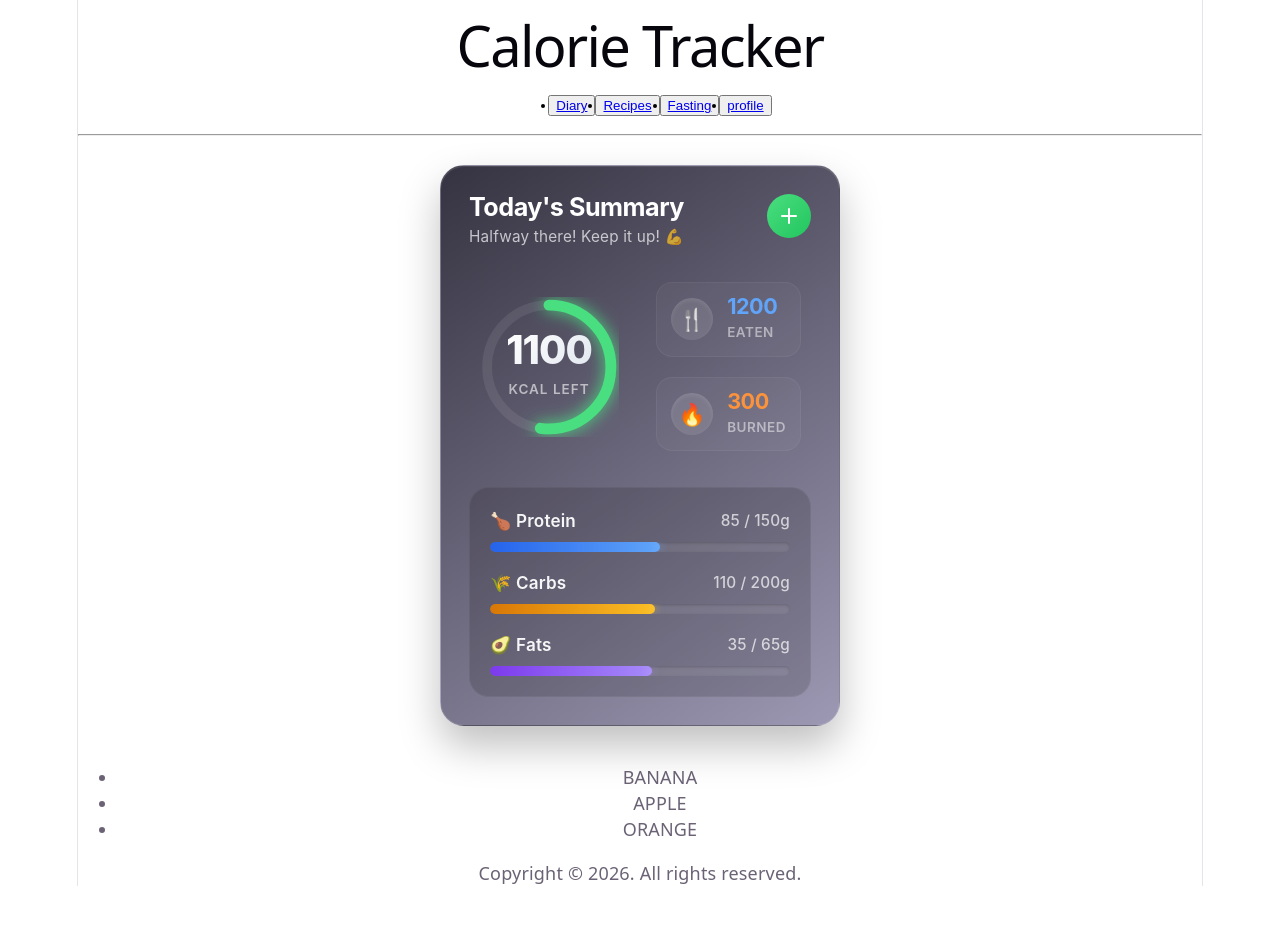
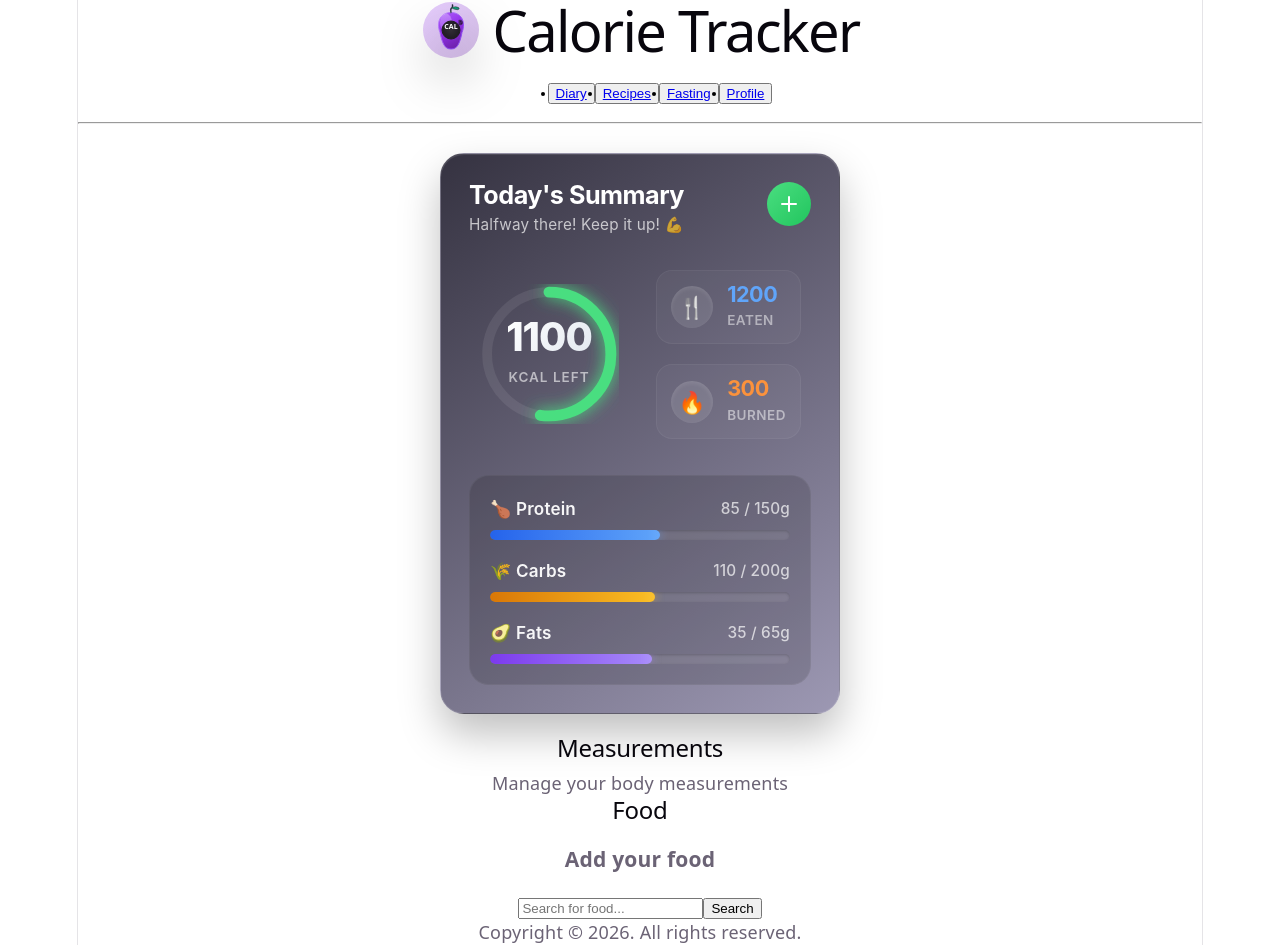
Before and after one commit to Seyiolufemi89/CalorieTracker, a React (Vite) app in the folder Calorie-Tracker-App/: page / in a window 1280 px wide. Before the commit the page ends 886 px from the top, so only its background shows below. Built offline with nearby package versions, Linux system fonts and the light colour scheme.

Commit message:
feat: add MeasurementsCard component, integrate CalorieTrackerLogo in Header, and enhance Food component with search functionality

```diff
--- a/Calorie-Tracker-App/src/App.jsx
+++ b/Calorie-Tracker-App/src/App.jsx
@@ -3,12 +3,14 @@ import Footer from './Footer.jsx';
 import Food from './Food.jsx';
 import Card from './Card.jsx';
 import './Appstyle.css';
+import MeasurementsCard from './MeasurementsCard.jsx';
 
 function App() {
   return (
     <>
       <Header />
       <Card />
+      <MeasurementsCard />
       <Food />
       <Footer />
     </>
--- a/Calorie-Tracker-App/src/Appstyle.css
+++ b/Calorie-Tracker-App/src/Appstyle.css
@@ -17,8 +17,8 @@
 /* Dashboard Card Container */
 .dashboard-card {
     background: linear-gradient(145deg, rgba(31, 28, 44, 0.9), rgba(146, 141, 171, 0.9));
+    -webkit-backdrop-filter: blur(16px);
     backdrop-filter: blur(16px);
-    -webkit-backdrop-filter: blur(16px);
     border: 1px solid rgba(255, 255, 255, 0.15);
     color: white;
     border-radius: 24px;
@@ -144,6 +144,7 @@
 .gradient-text {
     background: linear-gradient(135deg, #ffffff, #e2e8f0);
     -webkit-background-clip: text;
+    background-clip: text;
     -webkit-text-fill-color: transparent;
 }
 
@@ -308,3 +309,10 @@
     background: linear-gradient(90deg, #7c3aed, #a78bfa);
     box-shadow: 0 0 10px rgba(167, 139, 250, 0.5);
 }
+
+
+.food-search-container {
+    display: flex;
+    gap: 12px;
+    margin-bottom: 20px;
+}
--- /dev/null
+++ b/Calorie-Tracker-App/src/CalorieTrackerLogo.jsx
@@ -0,0 +1,133 @@
+export function CalorieTrackerLogo({ size = 120 }) {
+  return (
+    <svg
+      width={size}
+      height={size}
+      viewBox="0 0 120 120"
+      fill="none"
+      xmlns="http://www.w3.org/2000/svg"
+      style={{ filter: 'drop-shadow(0 25px 25px rgba(0,0,0,0.25))' }}
+    >
+      {/* Background circle */}
+      <circle cx="60" cy="60" r="56" fill="url(#bgGradient)" opacity="0.3" />
+
+      {/* Apple body - Main purple gradient */}
+      <path
+        d="M 60 25
+           C 45 25, 35 35, 35 50
+           C 35 55, 36 60, 38 65
+           C 40 75, 42 82, 45 88
+           C 48 94, 52 98, 60 98
+           C 68 98, 72 94, 75 88
+           C 78 82, 80 75, 82 65
+           C 84 60, 85 55, 85 50
+           C 85 35, 75 25, 60 25 Z"
+        fill="url(#appleGradient)"
+        stroke="url(#appleStroke)"
+        strokeWidth="2"
+      />
+
+      {/* Apple highlight - lighter purple */}
+      <ellipse
+        cx="50"
+        cy="45"
+        rx="12"
+        ry="18"
+        fill="url(#highlightGradient)"
+        opacity="0.4"
+      />
+
+      {/* Stem - gray to black */}
+      <path
+        d="M 60 25 Q 58 18, 62 15 Q 64 13, 63 10"
+        stroke="url(#stemGradient)"
+        strokeWidth="3"
+        fill="none"
+        strokeLinecap="round"
+      />
+
+      {/* Leaf - purple accent */}
+      <path
+        d="M 62 15 Q 70 12, 75 15 Q 77 16, 76 18 Q 74 20, 70 19 Q 65 18, 62 16"
+        fill="url(#leafGradient)"
+        stroke="#1F1F1F"
+        strokeWidth="1"
+      />
+
+      {/* Leaf vein detail */}
+      <path
+        d="M 68 16 Q 72 17, 74 18"
+        stroke="#6B21A8"
+        strokeWidth="0.5"
+        fill="none"
+      />
+
+      {/* Calorie counter badge - circular */}
+      <circle cx="60" cy="60" r="18" fill="url(#badgeGradient)" opacity="0.95" />
+      <circle cx="60" cy="60" r="18" fill="none" stroke="#1F1F1F" strokeWidth="2" />
+
+      {/* Calorie number */}
+      <text
+        x="60"
+        y="58"
+        textAnchor="middle"
+        fill="#FFFFFF"
+        fontSize="14"
+        fontWeight="bold"
+        fontFamily="system-ui, -apple-system, sans-serif"
+      >
+        CAL
+      </text>
+
+      {/* Bite mark - top right */}
+      <path
+        d="M 75 40 Q 80 38, 83 42 Q 85 45, 83 48 Q 80 52, 75 50"
+        fill="#1A1A1A"
+        opacity="0.6"
+      />
+
+      {/* Small bite detail circles */}
+      <circle cx="79" cy="43" r="1.5" fill="#0A0A0A" opacity="0.4" />
+      <circle cx="81" cy="47" r="1.5" fill="#0A0A0A" opacity="0.4" />
+
+      {/* Gradients */}
+      <defs>
+        <linearGradient id="bgGradient" x1="0%" y1="0%" x2="100%" y2="100%">
+          <stop offset="0%" stopColor="#A855F7" />
+          <stop offset="100%" stopColor="#6B21A8" />
+        </linearGradient>
+
+        <linearGradient id="appleGradient" x1="30%" y1="0%" x2="70%" y2="100%">
+          <stop offset="0%" stopColor="#A855F7" />
+          <stop offset="40%" stopColor="#9333EA" />
+          <stop offset="100%" stopColor="#6B21A8" />
+        </linearGradient>
+
+        <linearGradient id="appleStroke" x1="0%" y1="0%" x2="100%" y2="100%">
+          <stop offset="0%" stopColor="#C084FC" />
+          <stop offset="100%" stopColor="#7C3AED" />
+        </linearGradient>
+
+        <linearGradient id="highlightGradient" x1="0%" y1="0%" x2="0%" y2="100%">
+          <stop offset="0%" stopColor="#E9D5FF" />
+          <stop offset="100%" stopColor="#C084FC" />
+        </linearGradient>
+
+        <linearGradient id="stemGradient" x1="0%" y1="100%" x2="0%" y2="0%">
+          <stop offset="0%" stopColor="#4B5563" />
+          <stop offset="100%" stopColor="#1F2937" />
+        </linearGradient>
+
+        <linearGradient id="leafGradient" x1="0%" y1="0%" x2="100%" y2="100%">
+          <stop offset="0%" stopColor="#10B981" />
+          <stop offset="100%" stopColor="#059669" />
+        </linearGradient>
+
+        <radialGradient id="badgeGradient" cx="50%" cy="50%">
+          <stop offset="0%" stopColor="#2D2D2D" />
+          <stop offset="100%" stopColor="#1A1A1A" />
+        </radialGradient>
+      </defs>
+    </svg>
+  );
+}
--- a/Calorie-Tracker-App/src/Header.jsx
+++ b/Calorie-Tracker-App/src/Header.jsx
@@ -1,14 +1,18 @@
+import { CalorieTrackerLogo } from './CalorieTrackerLogo.jsx';
+
 function Header() {
   return (
     <header>
-      <h1>Calorie Tracker</h1>
+      <div style={{ display: 'flex', alignItems: 'center', justifyContent: 'center', gap: '12px' }}>
+        <CalorieTrackerLogo size={60} />
+        <h1 style={{ margin: 0 }}>Calorie Tracker</h1>
+      </div>
       <nav>
         <ul>
-
-         <button><li><a href="#">Diary</a></li></button>
-          <button ><li><a href="#">Recipes</a></li></button>
+          <button><li><a href="#">Diary</a></li></button>
+          <button><li><a href="#">Recipes</a></li></button>
           <button><li><a href="#">Fasting</a></li></button>
-          <button><li><a href="#">profile</a></li></button>
+          <button><li><a href="#">Profile</a></li></button>
         </ul>
       </nav>
       <hr />
--- /dev/null
+++ b/Calorie-Tracker-App/src/MeasurementsCard.jsx
@@ -0,0 +1,10 @@
+function MeasurementsCard() {
+    return (
+        <div>
+            <h2>Measurements</h2>
+            <p>Manage your body measurements</p>
+        </div>
+    );
+}
+
+export default MeasurementsCard;
--- a/Calorie-Tracker-App/src/food.jsx
+++ b/Calorie-Tracker-App/src/food.jsx
@@ -1,14 +1,21 @@
-function Food() {
-    const food1 = "banana";
-    const food2 = "apple";
-    const food3 = "orange";
+function Food({foodItems, onAddFood, onRemoveFood, onUpdateFood,}) {
+
 
     return (
-        <ul>
-            <li>{food1.toUpperCase()}</li>
-            <li>{food2.toUpperCase()}</li>
-            <li>{food3.toUpperCase()}</li>
-        </ul>
+        <div className="food-container">
+            <h2>Food</h2>
+
+            <div>
+
+                <h3>Add your food</h3>
+                <input type="text" id="food-search" placeholder="Search for food..." />
+                <button>Search</button>
+
+
+            </div>
+
+
+        </div>
     );
 }
 
```
Also changed, not shown: 1 other file (tests, documents, lock files or other folders).
